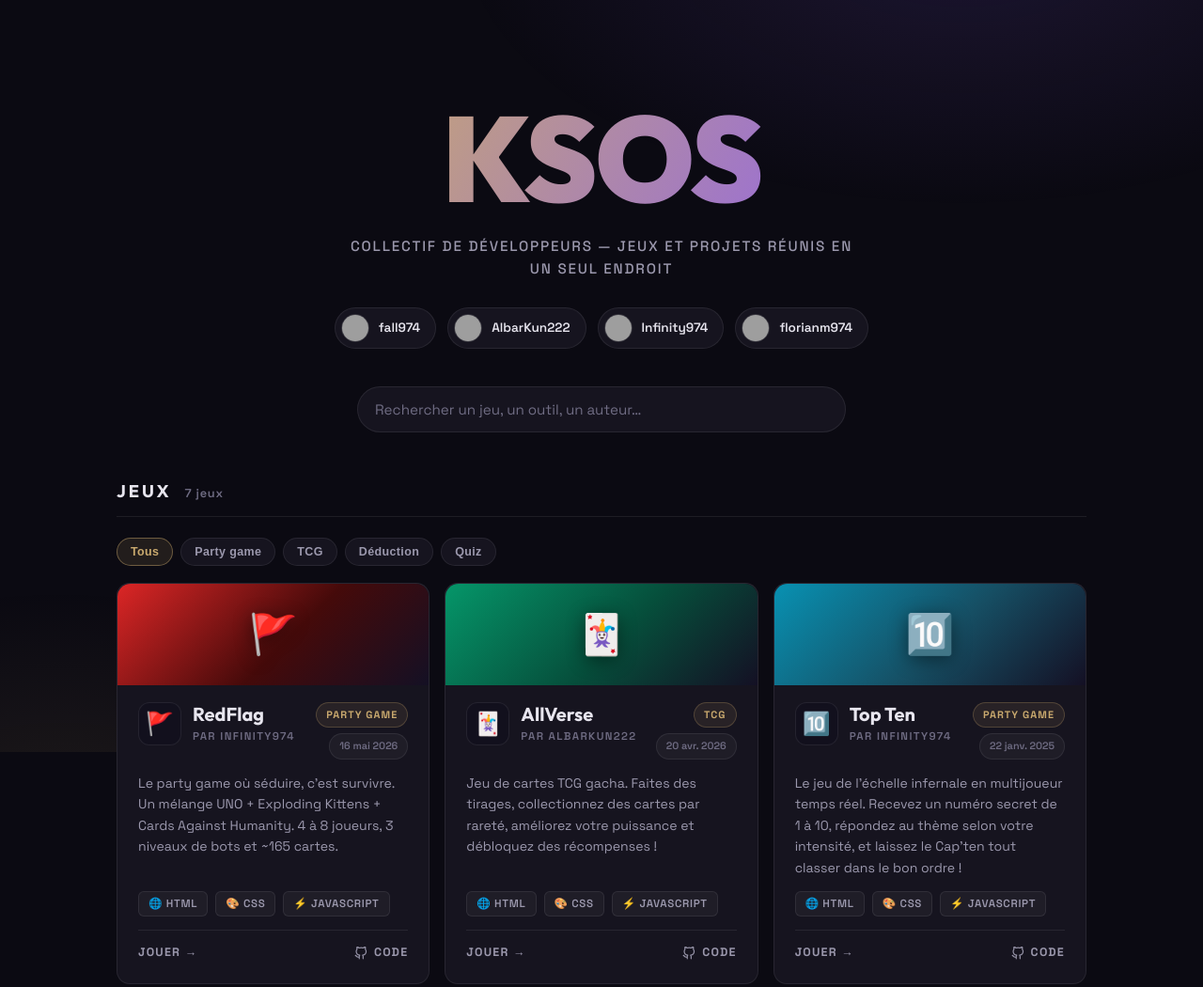
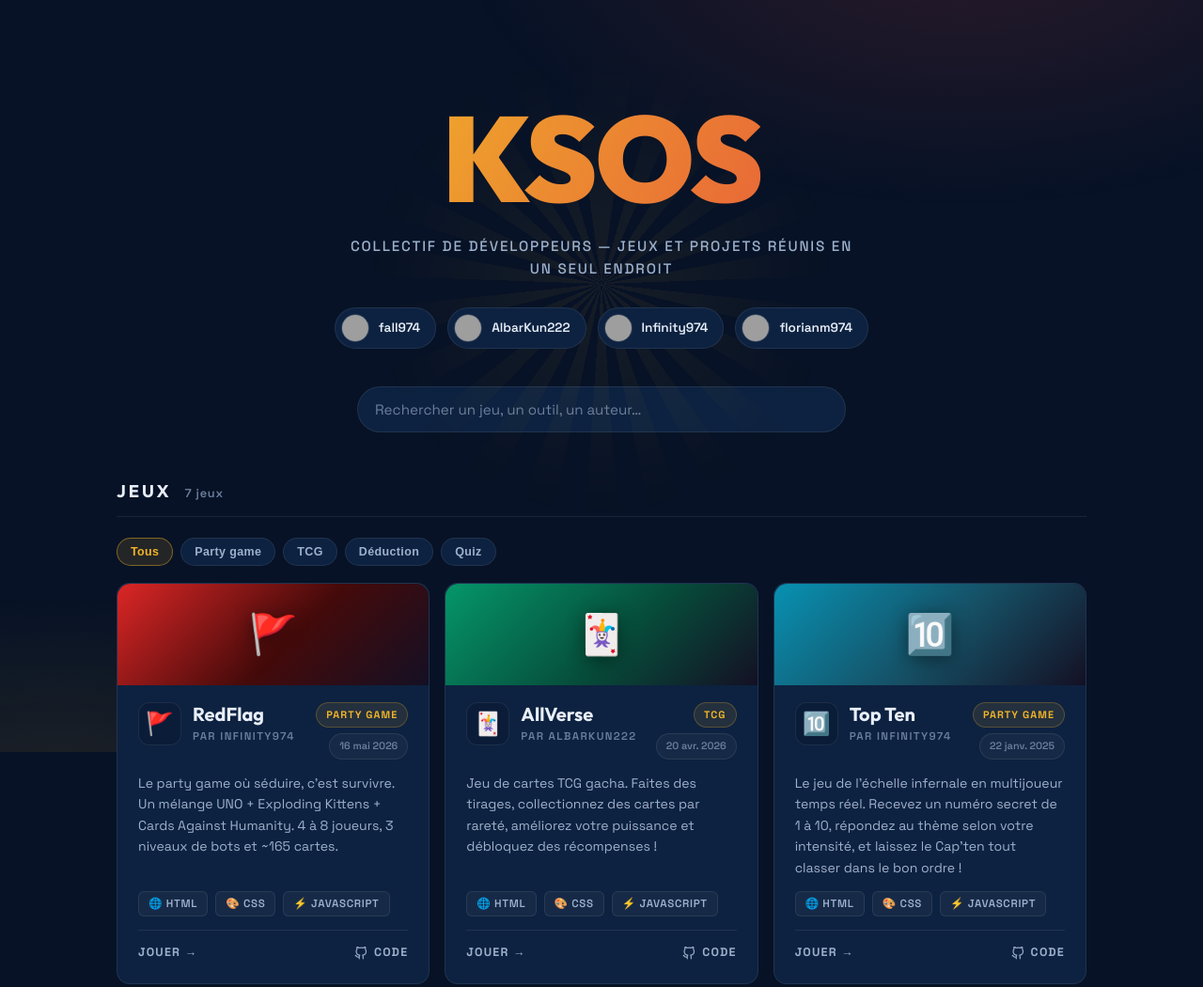
Before and after one commit to florianm974/KSOS, a plain HTML site: page index.html in a window 1280 px wide. Shown: the top 1050 px of the page at 94% size. Drawn offline with Linux system fonts and the light colour scheme; no server answers; grey boxes are pictures that could not be loaded.

Commit message:
Thème La Réunion : palette océan/volcan/soleil, soleil rayonnant au hero, og-image mise à jour

```diff
--- a/data.json
+++ b/data.json
@@ -110,7 +110,7 @@
       "icon": "⚙️",
       "tagText": "Outil IA",
       "techs": ["HTML", "CSS", "JavaScript"],
-      "gradient": "linear-gradient(135deg, #8b5cf6 0%, #312e81 55%, #141024 100%)"
+      "gradient": "linear-gradient(135deg, #e5483d 0%, #8a1f16 55%, #0d2240 100%)"
     }
   ]
 }
--- a/style.css
+++ b/style.css
@@ -1,20 +1,23 @@
 /* ==========================================================================
    KSOS — Portail de jeux & projets
-   Thème unique dark, accents or/violet. Polices Outfit + Space Grotesk.
+   Thème unique dark inspiré du drapeau de La Réunion :
+   bleu océan, rouge volcan (Piton de la Fournaise), or soleil.
+   Polices Outfit + Space Grotesk.
    ========================================================================== */
 
 :root {
-  --bg: #0b0a12;
-  --bg-soft: #12101d;
-  --surface: #16141f;
-  --surface-2: #1d1a29;
+  --bg: #071226;
+  --bg-soft: #0a1c38;
+  --surface: #0d2240;
+  --surface-2: #122c52;
   --border: rgba(255, 255, 255, 0.08);
   --border-strong: rgba(255, 255, 255, 0.14);
-  --gold: #c9a96e;
-  --violet: #8b5cf6;
-  --text: #e7e5ee;
-  --text-dim: #9b98ad;
-  --text-faint: #6f6c83;
+  --gold: #f0b429;
+  --volcano: #e5483d;
+  --ocean: #4aa3e0;
+  --text: #e8eef8;
+  --text-dim: #9db1cc;
+  --text-faint: #6b7f9c;
   --radius: 14px;
   --font-display: "Outfit", sans-serif;
   --font-body: "Space Grotesk", sans-serif;
@@ -39,15 +42,15 @@ body {
   min-height: 100vh;
 }
 
-/* Halo décoratif discret, non animé */
+/* Halo décoratif discret : lave du volcan + soleil levant sur l'océan */
 .bg-glow {
   position: fixed;
   inset: 0;
   z-index: -1;
   pointer-events: none;
   background:
-    radial-gradient(900px 500px at 80% -10%, rgba(139, 92, 246, 0.14), transparent 60%),
-    radial-gradient(700px 420px at 5% 110%, rgba(201, 169, 110, 0.1), transparent 60%);
+    radial-gradient(900px 500px at 80% -10%, rgba(229, 72, 61, 0.16), transparent 60%),
+    radial-gradient(700px 420px at 5% 110%, rgba(240, 180, 41, 0.12), transparent 60%);
 }
 
 .container {
@@ -61,8 +64,36 @@ body {
    -------------------------------------------------------------------------- */
 
 .hero {
+  position: relative;
   text-align: center;
   padding: 32px 0 40px;
+}
+
+/* Soleil rayonnant, clin d'œil au drapeau de La Réunion */
+.hero::before {
+  content: "";
+  position: absolute;
+  top: -30px;
+  left: 50%;
+  transform: translateX(-50%);
+  width: 520px;
+  height: 520px;
+  border-radius: 50%;
+  background:
+    repeating-conic-gradient(
+      from 0deg,
+      rgba(240, 180, 41, 0.07) 0deg 8deg,
+      transparent 8deg 16deg
+    );
+  -webkit-mask-image: radial-gradient(circle, black 0%, transparent 68%);
+  mask-image: radial-gradient(circle, black 0%, transparent 68%);
+  pointer-events: none;
+  z-index: 0;
+}
+
+.hero > * {
+  position: relative;
+  z-index: 1;
 }
 
 .hero-title {
@@ -71,7 +102,7 @@ body {
   font-weight: 900;
   line-height: 1;
   letter-spacing: -0.02em;
-  background: linear-gradient(120deg, var(--gold) 20%, var(--violet) 90%);
+  background: linear-gradient(120deg, var(--gold) 20%, var(--volcano) 90%);
   -webkit-background-clip: text;
   background-clip: text;
   -webkit-text-fill-color: transparent;
@@ -155,8 +186,8 @@ body {
 }
 
 .search-wrap input:focus {
-  border-color: rgba(201, 169, 110, 0.45);
-  box-shadow: 0 0 0 3px rgba(201, 169, 110, 0.12);
+  border-color: rgba(240, 180, 41, 0.45);
+  box-shadow: 0 0 0 3px rgba(240, 180, 41, 0.12);
 }
 
 /* --------------------------------------------------------------------------
@@ -225,7 +256,7 @@ body {
 }
 
 .card:hover {
-  border-color: rgba(139, 92, 246, 0.4);
+  border-color: rgba(229, 72, 61, 0.4);
   transform: translateY(-2px);
   box-shadow: 0 10px 30px rgba(0, 0, 0, 0.35);
 }
@@ -315,8 +346,8 @@ a.card-title:hover {
   text-transform: uppercase;
   letter-spacing: 0.1em;
   color: var(--gold);
-  background: rgba(201, 169, 110, 0.1);
-  border: 1px solid rgba(201, 169, 110, 0.25);
+  background: rgba(240, 180, 41, 0.1);
+  border: 1px solid rgba(240, 180, 41, 0.25);
 }
 
 .card-date {
@@ -383,7 +414,7 @@ a.card-title:hover {
 }
 
 .card-link:hover {
-  color: var(--violet);
+  color: var(--volcano);
 }
 
 .empty-state {
@@ -427,8 +458,8 @@ a.card-title:hover {
 
 .chip.is-active {
   color: var(--gold);
-  background: rgba(201, 169, 110, 0.12);
-  border-color: rgba(201, 169, 110, 0.45);
+  background: rgba(240, 180, 41, 0.12);
+  border-color: rgba(240, 180, 41, 0.45);
 }
 
 /* --------------------------------------------------------------------------
@@ -569,7 +600,7 @@ a.card-title:hover {
    -------------------------------------------------------------------------- */
 
 :focus-visible {
-  outline: 2px solid var(--violet);
+  outline: 2px solid var(--volcano);
   outline-offset: 2px;
 }
 
```
Also changed, not shown: README.md, assets/og-ksos.svg.
